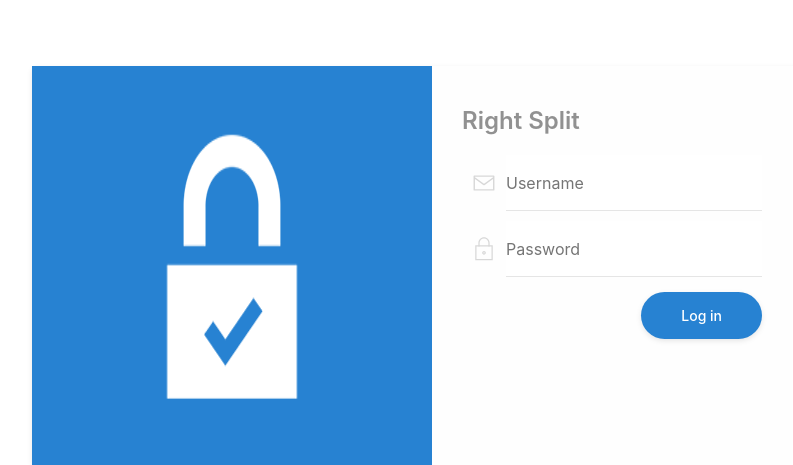
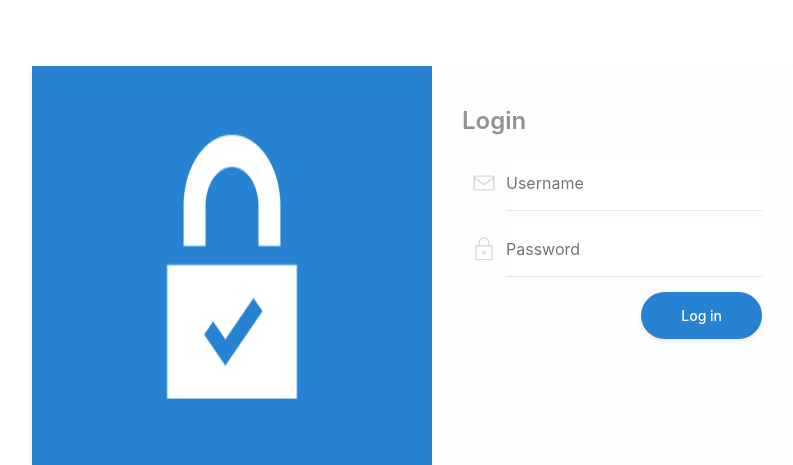
Before and after one commit to PranavShriram/SpiderWebDevTask2, a Node server app: page /login in a window 1280 px wide. Shown: the part 182-647 px from the top of the page, without its empty margins (468-1261 px from the left). Run offline with Node 20, Linux system fonts and the light colour scheme; some libraries are stand-ins or nearby versions.

Commit message:
Modified login and register

```diff
--- a/views/login.ejs
+++ b/views/login.ejs
@@ -19,7 +19,7 @@
                  <img src="/images/Login.png" height = "400" width = "400">
               </div>
               <form method = "POST" action = "/login" class="log-in" autocomplete="off">
-                <h4>Right Split</h4>
+                <h4>Login</h4>
 
                 <div class="floating-label">
                   <input placeholder="Username" type="text" name="username" autocomplete="off">
--- a/views/register.ejs
+++ b/views/register.ejs
@@ -19,7 +19,7 @@
                  <img src="/images/Login.png" height = "400" width = "400">
               </div>
               <form method = "POST" action = "/register" class="log-in" autocomplete="off">
-                <h4>Right Split</h4>
+                <h4>Register</h4>
 
                 <div class="floating-label">
                   <input placeholder="Username" type="text" name="username" autocomplete="off">
@@ -57,7 +57,7 @@
                   </div>
 
                 </div>
-                <button>Regsiter</button>
+                <button>Register</button>
               </form>
             </div>
             <script src = "/js/login.js"></script>
```
